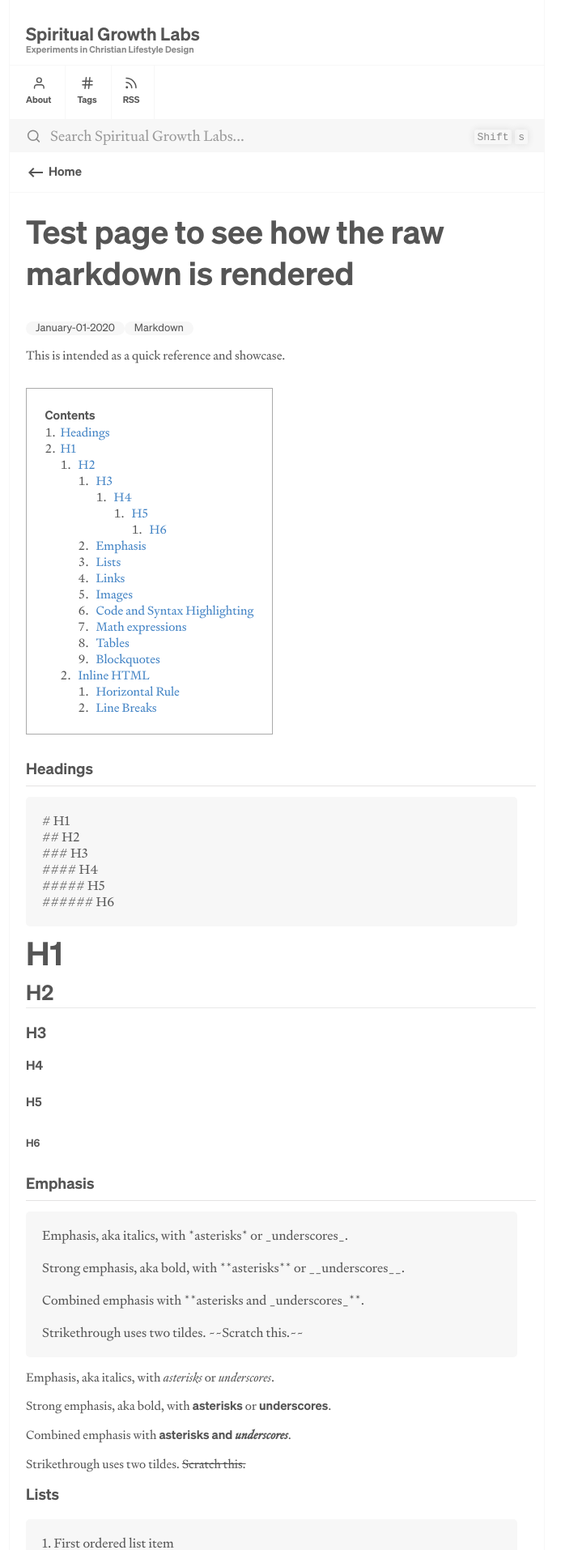
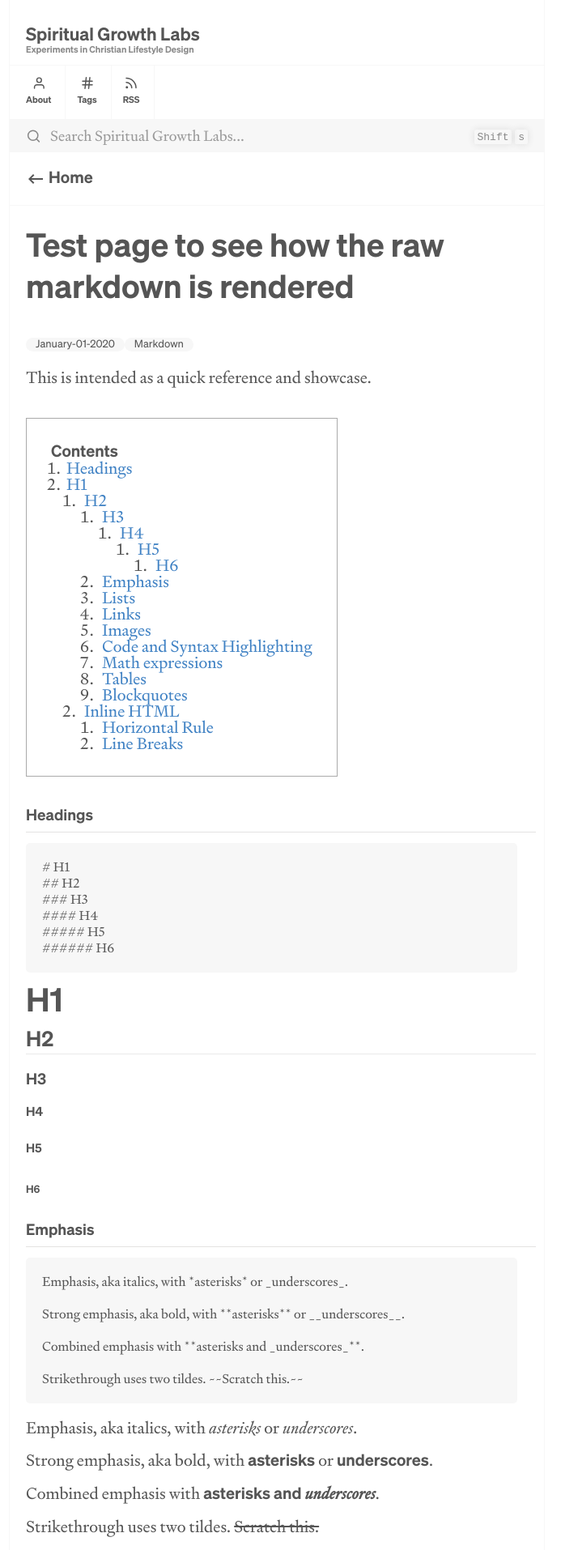
Before and after one commit to jsantiago611/digital-garden, a Jekyll site: the page built from _posts/2020-01-01-test.md, in a window 1280 px wide. Shown: the top 1914 px of the page at 81% size, without its empty margins (298-991 px from the left). Built offline with Jekyll 4.4.1, drawn with Linux system fonts in a browser that asks for light colours; comment, search, counter and statistics services are not loaded.

Commit message:
a, p, ul, li, ol, table,...to 20px

```diff
--- a/assets/css/Style.css
+++ b/assets/css/Style.css
@@ -166,7 +166,7 @@ h3, h4, h5, h6 {
 a, p, ul, li, ol, table, span, blockquote {
     color: var(--primary-text-color);
     font-family:   var(--secondary-font-family);
-    font-size: 15px;  /* Let's set the font-size to something old-man friendly */
+    font-size: 20px;  /* Let's set the font-size to something old-man friendly */
 }
 
 p a,
```
